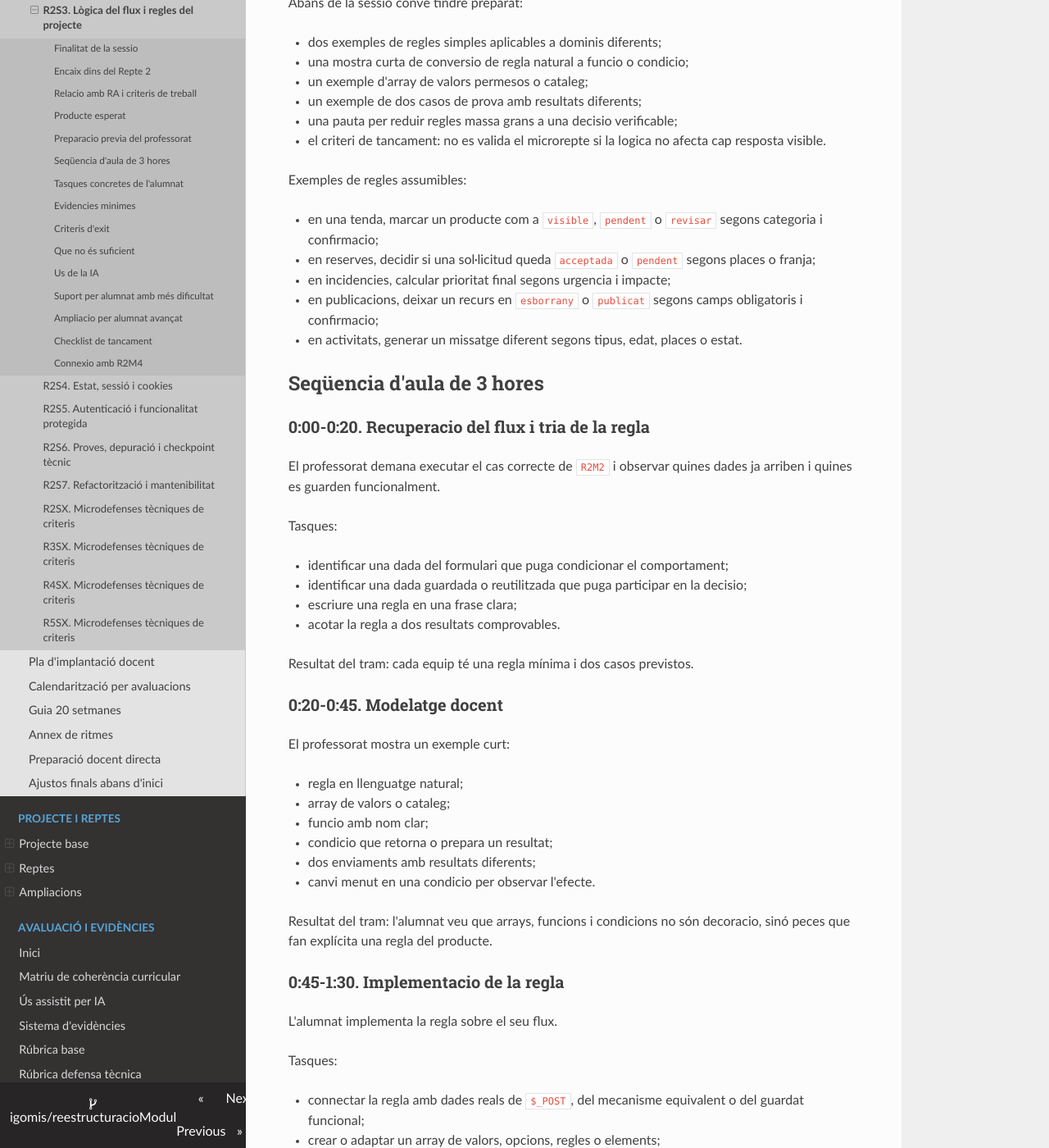
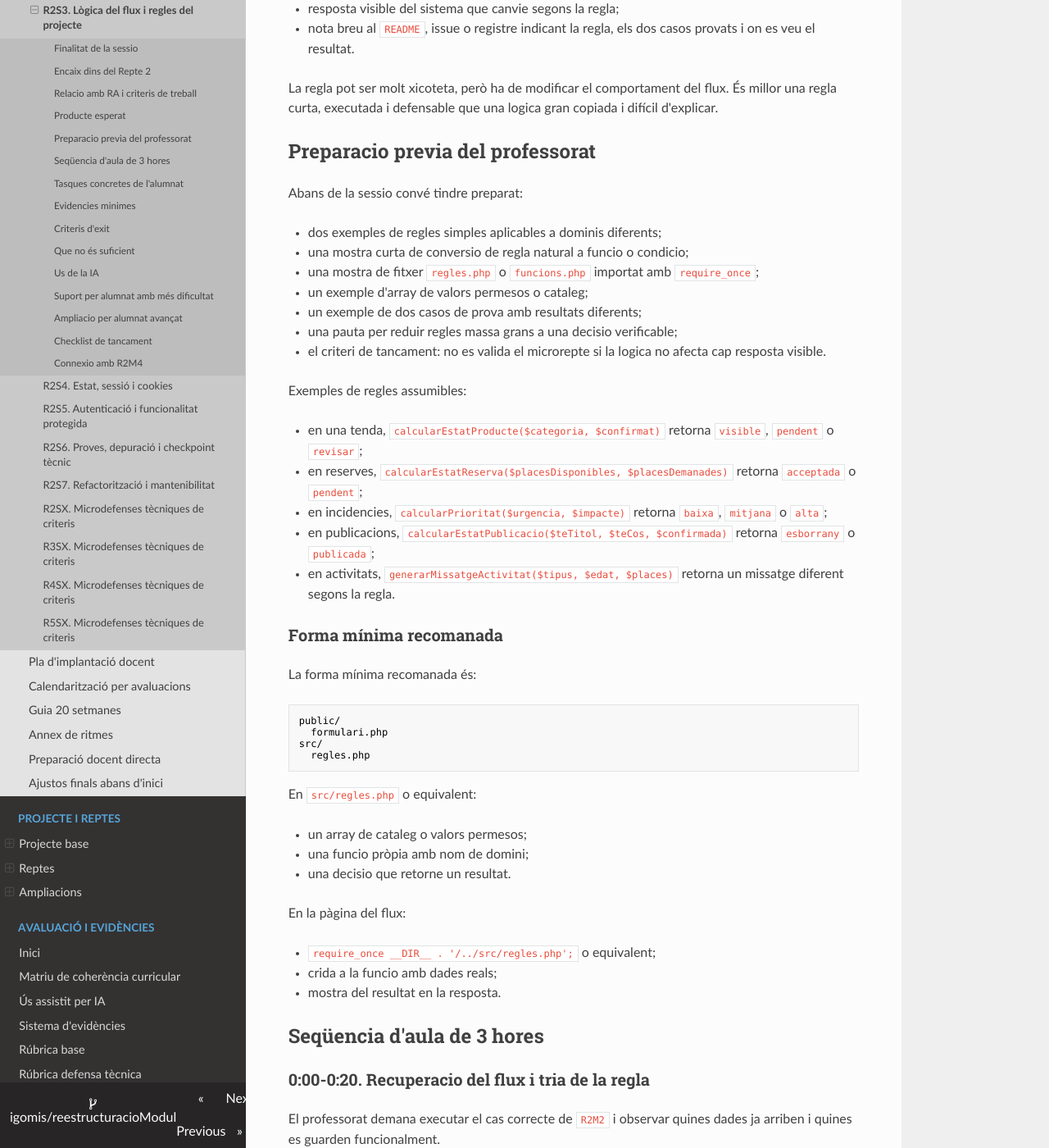
Before and after one commit to igomis/reestructuracioModul, an MkDocs documentation site: the page built from docs/01_programacio_modul/programacio_aula_r2s3_logica_flux_regles_projecte.md, in a window 1280 px wide and 1400 px high, scrolled down 1613 px. Shown: the whole window at 82% size. Built offline with MkDocs 1.6.1, drawn with Linux system fonts in a browser that asks for light colours; nearby versions of some CDN libraries; some of the changed text lies outside the part shown.

Commit message:
Concreta R2S3 amb llibreria propia

````diff
--- a/docs/01_programacio_modul/programacio_aula_r2s3_logica_flux_regles_projecte.md
+++ b/docs/01_programacio_modul/programacio_aula_r2s3_logica_flux_regles_projecte.md
@@ -5,6 +5,8 @@
 Esta sessio transforma el flux construït en `R2M1` i `R2M2` en una funcionalitat amb decisio real. Fins ara el servidor rebia dades, validava, reconstruia el formulari i guardava funcionalment el cas correcte. Ara ha d'aplicar una regla recognoscible del projecte i produir resultats diferents segons les dades rebudes o ja guardades.
 
 L'objectiu no és afegir condicions, arrays o funcions perquè sí. El criteri és que la logica tinga efecte visible dins del producte: una decisio, classificacio, calcul, estat funcional o missatge diferent que l'alumnat puga explicar i provar amb dos casos.
+
+Per evitar que el microrepte quede massa ambigu, `R2M3` demana una forma concreta de treball: crear una **llibreria pròpia mínima** del projecte, per exemple `src/regles.php`, `includes/regles.php`, `lib/funcions.php` o equivalent, carregar-la amb `require_once` o `include_once`, i posar allí almenys una funcio pròpia que aplique una regla del domini. No és encara arquitectura completa, però sí una primera separacio clara entre la pàgina que rep la peticio i el codi que decideix.
 
 Al final de la sessio, cada alumne o parella ha de poder dir quina regla aplica el backend, quines dades utilitza, on està implementada i com es veu que el resultat canvia.
 
@@ -14,7 +16,7 @@ Al final de la sessio, cada alumne o parella ha de poder dir quina regla aplica
 - **Microrepte**: `R2M3`
 - **Sessio**: `R2S3`
 - **Duracio orientativa**: `3 hores`
-- **Focus**: decisio significativa, arrays o estructures equivalents, funcions útils, regla de domini i dos casos amb resultat diferent
+- **Focus**: decisio significativa, array o estructura equivalent, funcio pròpia en fitxer separat, import amb `require_once` o equivalent, regla de domini i dos casos amb resultat diferent
 - **No entra encara**: sessio, cookies, login, rols, autoritzacio, arquitectura MVC, persistencia formal com a centre del treball o refactoritzacio general
 
 ## Relacio amb RA i criteris de treball
@@ -25,7 +27,8 @@ Al final de la sessio, cada alumne o parella ha de poder dir quina regla aplica
 | `RA3.b` | ús de recorreguts o repeticions quan el flux treballe amb llistes, etiquetes, opcions o elements guardats |
 | `RA3.c` | ús d'arrays o estructures equivalents per representar catalegs, regles o dades del flux |
 | `RA3.d` | ús de funcions amb entrada, eixida i responsabilitat recognoscible |
-| Evidencia central | regla del projecte amb dos resultats observables i codi localitzable |
+| Organitzacio mínima | primera llibreria pròpia importada amb `require_once`, `include_once` o equivalent |
+| Evidencia central | regla del projecte implementada en una funcio pròpia separada, amb dos resultats observables |
 | Verificacio docent | execucio de dos casos, microcanvi sobre una condicio o funcio i explicacio del seu sentit funcional |
 
 ## Producte esperat
@@ -37,6 +40,7 @@ Una evolucio del flux de `R2M2` que incloga, com a minim:
 - almenys dos casos de prova amb resultat diferent;
 - un array o estructura equivalent usada amb sentit, per exemple cataleg de valors permesos, llista d'elements, etiquetes, regles, prioritats o missatges;
 - una funcio útil amb nom clar, parametres comprensibles i valor retornat o efecte explicable;
+- un fitxer separat de funcions o regles pròpies del projecte carregat des del flux amb `require_once`, `include_once` o equivalent;
 - resposta visible del sistema que canvie segons la regla;
 - nota breu al `README`, issue o registre indicant la regla, els dos casos provats i on es veu el resultat.
 
@@ -48,6 +52,7 @@ Abans de la sessio convé tindre preparat:
 
 - dos exemples de regles simples aplicables a dominis diferents;
 - una mostra curta de conversio de regla natural a funcio o condicio;
+- una mostra de fitxer `regles.php` o `funcions.php` importat amb `require_once`;
 - un exemple d'array de valors permesos o cataleg;
 - un exemple de dos casos de prova amb resultats diferents;
 - una pauta per reduir regles massa grans a una decisio verificable;
@@ -55,11 +60,34 @@ Abans de la sessio convé tindre preparat:
 
 Exemples de regles assumibles:
 
-- en una tenda, marcar un producte com a `visible`, `pendent` o `revisar` segons categoria i confirmacio;
-- en reserves, decidir si una sol·licitud queda `acceptada` o `pendent` segons places o franja;
-- en incidencies, calcular prioritat final segons urgencia i impacte;
-- en publicacions, deixar un recurs en `esborrany` o `publicat` segons camps obligatoris i confirmacio;
-- en activitats, generar un missatge diferent segons tipus, edat, places o estat.
+- en una tenda, `calcularEstatProducte($categoria, $confirmat)` retorna `visible`, `pendent` o `revisar`;
+- en reserves, `calcularEstatReserva($placesDisponibles, $placesDemanades)` retorna `acceptada` o `pendent`;
+- en incidencies, `calcularPrioritat($urgencia, $impacte)` retorna `baixa`, `mitjana` o `alta`;
+- en publicacions, `calcularEstatPublicacio($teTitol, $teCos, $confirmada)` retorna `esborrany` o `publicada`;
+- en activitats, `generarMissatgeActivitat($tipus, $edat, $places)` retorna un missatge diferent segons la regla.
+
+### Forma mínima recomanada
+
+La forma mínima recomanada és:
+
+```text
+public/
+  formulari.php
+src/
+  regles.php
+```
+
+En `src/regles.php` o equivalent:
+
+- un array de cataleg o valors permesos;
+- una funcio pròpia amb nom de domini;
+- una decisio que retorne un resultat.
+
+En la pàgina del flux:
+
+- `require_once __DIR__ . '/../src/regles.php';` o equivalent;
+- crida a la funcio amb dades reals;
+- mostra del resultat en la resposta.
 
 ## Seqüencia d'aula de 3 hores
 
@@ -81,6 +109,7 @@ Resultat del tram: cada equip té una regla mínima i dos casos previstos.
 El professorat mostra un exemple curt:
 
 - regla en llenguatge natural;
+- fitxer separat importat amb `require_once`;
 - array de valors o cataleg;
 - funcio amb nom clar;
 - condicio que retorna o prepara un resultat;
@@ -97,7 +126,9 @@ Tasques:
 
 - connectar la regla amb dades reals de `$_POST`, del mecanisme equivalent o del guardat funcional;
 - crear o adaptar un array de valors, opcions, regles o elements;
-- implementar una funcio útil;
+- crear un fitxer separat per a regles o funcions pròpies del projecte;
+- importar-lo amb `require_once`, `include_once` o equivalent;
+- implementar una funcio útil dins d'eixe fitxer;
 - usar una condicio o recorregut que genere el resultat;
 - mostrar el resultat en la resposta del servidor.
 
@@ -124,6 +155,7 @@ El professorat o una parella revisa la logica.
 Pauta de revisio:
 
 - la funcio té un nom que explica la seua responsabilitat?
+- la funcio està en un fitxer separat de llibreria pròpia i s'importa des del flux?
 - els parametres són dades del flux i no valors inventats?
 - l'array representa un cataleg, llista o regla útil?
 - la decisio canvia una resposta visible?
@@ -141,6 +173,7 @@ Tasques:
 - escriure la regla en una frase;
 - indicar els dos casos provats i els resultats esperats;
 - indicar quin array o estructura s'ha usat;
+- indicar quin fitxer de llibreria pròpia s'ha creat o reutilitzat;
 - indicar quina funcio concentra la regla o part de la logica;
 - registrar ús d'IA si ha generat o transformat codi rellevant.
 
@@ -153,6 +186,7 @@ Cada equip mostra:
 - la regla escrita;
 - els dos casos amb resultats diferents;
 - fragment de codi amb l'array o estructura equivalent;
+- fragment de codi on s'importa la llibreria pròpia;
 - fragment de codi amb la funcio;
 - punt de la resposta on es veu l'efecte.
 
@@ -165,6 +199,8 @@ Pregunta de tancament: quina decisio pren ara el servidor que abans no prenia, i
 - Escriure la regla en llenguatge natural.
 - Implementar una decisio connectada a dades reals.
 - Usar un array o estructura equivalent amb sentit.
+- Crear una llibreria pròpia mínima en un fitxer separat.
+- Importar-la amb `require_once`, `include_once` o equivalent.
 - Crear una funcio útil per expressar o reutilitzar part de la logica.
 - Provar dos casos amb resultat diferent.
 - Documentar la regla, els casos i el codi principal.
@@ -176,7 +212,8 @@ Pregunta de tancament: quina decisio pren ara el servidor que abans no prenia, i
 | Regla del projecte | està escrita en una frase clara i connectada al domini |
 | Dades reals | la decisio usa dades del formulari, del flux o del guardat funcional |
 | Array o estructura | representa opcions, cataleg, llista, regles o elements del producte |
-| Funcio | té nom clar i encapsula una comprovacio, calcul, classificacio o preparacio útil |
+| Llibreria pròpia | hi ha un fitxer separat de regles o funcions importat pel flux |
+| Funcio | està en la llibreria pròpia, té nom clar i encapsula una comprovacio, calcul, classificacio o preparacio útil |
 | Dos casos | hi ha dos enviaments o situacions amb resultats diferents |
 | Resultat visible | la resposta del servidor mostra la decisio presa |
 | Documentacio | el repositori explica la regla i com repetir els dos casos |
@@ -189,7 +226,9 @@ El microrepte està aconseguit si:
 - la regla té sentit dins del producte;
 - el resultat canvia segons dades reals;
 - l'array o estructura ajuda a representar una part del domini;
+- la funcio està separada del fitxer que rep la peticio o renderitza la resposta;
 - la funcio no és només un embolcall buit;
+- l'import de la llibreria pròpia és necessari i s'usa realment;
 - hi ha dos casos de prova reproduïbles;
 - el codi continua respectant la validacio bàsica anterior;
 - l'alumnat pot modificar una condicio o valor del cataleg i explicar l'efecte.
@@ -198,6 +237,8 @@ El microrepte està aconseguit si:
 
 - Afegir un `if` que sempre dona el mateix resultat.
 - Crear una funcio que només crida una altra línia sense aportar claredat.
+- Posar la funcio en el mateix fitxer del formulari sense cap separacio quan no hi ha cap justificacio.
+- Fer `include` o `require` d'un fitxer que després no s'usa.
 - Usar un array sense llegir-lo, recórrer-lo o consultar-lo.
 - Fer que el resultat depenga de literals fixos i no de dades del flux.
 - Escriure una regla al `README` que no està implementada.
@@ -212,6 +253,7 @@ La IA es pot usar per:
 - proposar exemples de regles segons el domini;
 - ajudar a convertir una regla natural en condicio o funcio;
 - revisar noms de funcions;
+- revisar si la separacio en fitxer de llibreria és comprensible;
 - suggerir casos de prova;
 - detectar si una condicio no cobreix els dos camins.
 
@@ -220,6 +262,7 @@ Control obligatori:
 - l'alumnat ha d'explicar la regla sense llegir codi generat;
 - ha de crear almenys un cas de prova propi;
 - ha de poder canviar una condicio, valor de l'array o retorn de la funcio i predir l'efecte;
+- ha de poder explicar per què la funcio està en un fitxer separat i on s'importa;
 - si la IA ha generat codi rellevant, s'ha de registrar breument al `AI log` o registre equivalent.
 
 ## Suport per alumnat amb més dificultat
@@ -228,7 +271,9 @@ Reduir el flux a:
 
 - una regla amb dos resultats;
 - un array de tres valors permesos;
+- un fitxer `regles.php` o equivalent;
 - una funcio que rep una dada i retorna una etiqueta o missatge;
+- un `require_once` des del fitxer principal;
 - una resposta visible amb el resultat;
 - dos casos manuals documentats.
 
@@ -241,6 +286,7 @@ Si el minim ja està tancat, l'alumnat pot:
 - afegir més casos de decisio sense perdre claredat;
 - usar recorreguts sobre una llista guardada funcionalment;
 - separar diverses funcions petites amb responsabilitats diferents;
+- organitzar una llibreria pròpia amb més d'una funcio relacionada;
 - acumular missatges o avisos en un array;
 - documentar una taula de casos amb entrada, resultat esperat i resultat real;
 - preparar quina dada temporal caldrà mantindre entre peticions en `R2M4`.
@@ -254,7 +300,9 @@ L'ampliacio no ha d'obrir encara autenticacio, autoritzacio ni refactoritzacio a
 - [ ] La regla usa dades reals del flux.
 - [ ] He implementat una decisio amb efecte visible.
 - [ ] He usat un array o estructura equivalent amb sentit.
-- [ ] He creat una funcio útil amb nom clar.
+- [ ] He creat un fitxer separat de regles o funcions pròpies.
+- [ ] He importat eixe fitxer amb `require_once`, `include_once` o equivalent.
+- [ ] He creat una funcio útil amb nom clar dins de la llibreria pròpia.
 - [ ] He provat dos casos amb resultats diferents.
 - [ ] Puc assenyalar en el codi on es pren la decisio.
 - [ ] El reintent i el guardat funcional anterior continuen funcionant.
````
